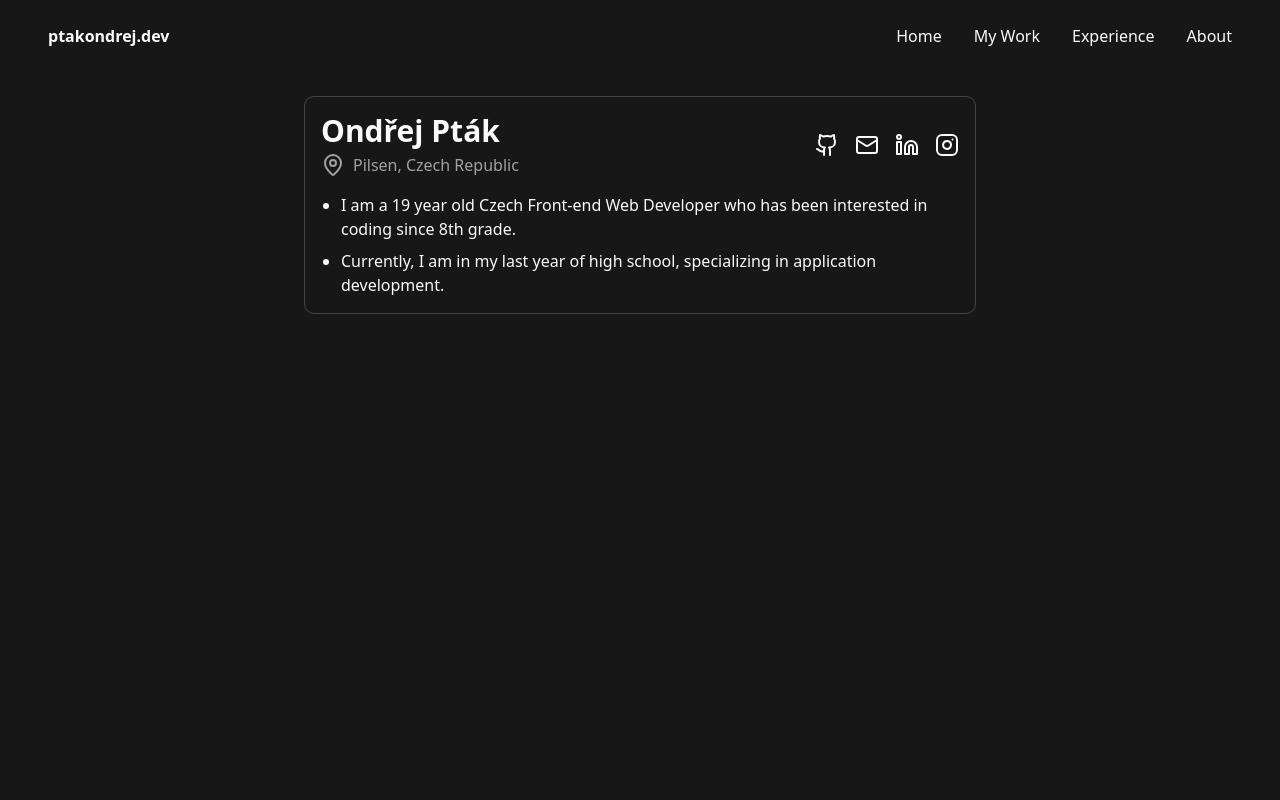
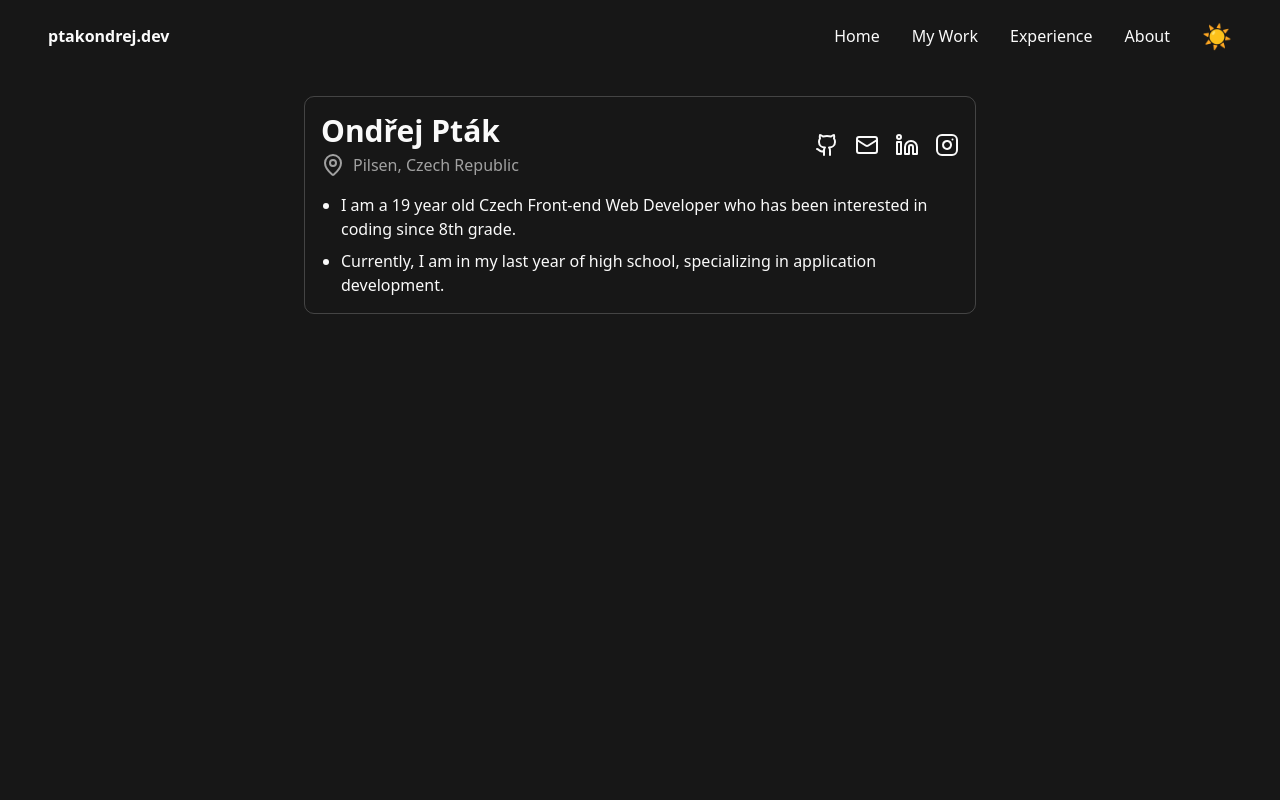
Before and after one commit to florixak/ondrej-portfolio, a Next.js app: page / in a window 1280 px wide. Shown: the top 800 px of the page. Built offline with nearby package versions, Linux system fonts and the light colour scheme; no server answers.

Commit message:
Add theme switch

```diff
--- a/components/Header.tsx
+++ b/components/Header.tsx
@@ -1,4 +1,5 @@
 import Link from "next/link";
+import ThemeSwitch from "./ThemeSwitch";
 
 const links = [
   { name: "Home", href: "/" },
@@ -11,12 +12,13 @@ const Header = () => {
   return (
     <header className="fixed top-0 left-0 h-18 w-full bg-background text-foreground flex justify-between items-center px-12 py-4">
       <h1 className="font-bold">ptakondrej.dev</h1>
-      <nav className="flex gap-8">
+      <nav className="flex gap-8 items-center">
         {links.map((link) => (
           <Link key={link.name} href={link.href} className="nav-link">
             {link.name}
           </Link>
         ))}
+        <ThemeSwitch />
       </nav>
     </header>
   );
```
